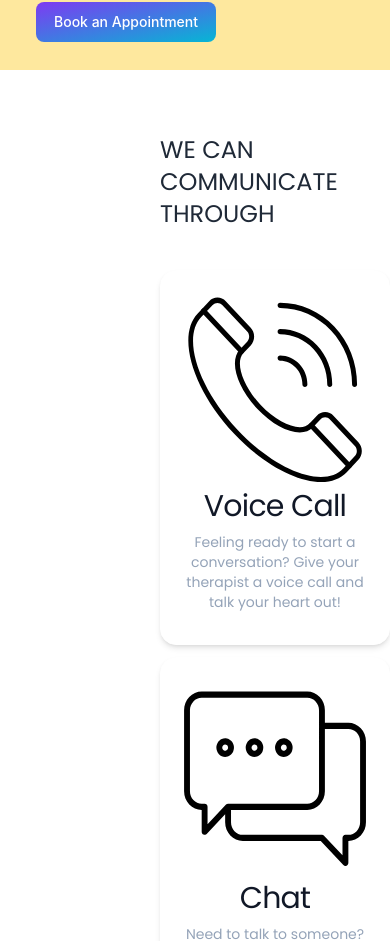
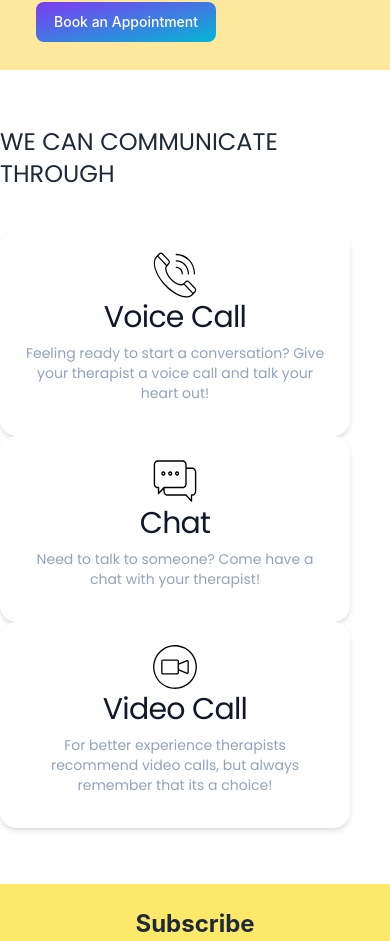
Before and after one commit to TherapyProject/iTherapy, a React (Create React App) app: page /home in a window 390 px wide. Shown: the part 480-1421 px from the top of the page. Built offline with nearby package versions, Linux system fonts and the light colour scheme.

Commit message:
enhance stryling

```diff
--- a/src/App.jsx
+++ b/src/App.jsx
@@ -11,7 +11,7 @@ import Navbar from './components/NavBar/Navbar';
 
 function App() {
   return (
-    <div className="App h-screen	w-full	flex flex-col">
+    <div className="App flex flex-col">
       <Navbar />
       <BrowserRouter>
         <Routes>
--- a/src/components/Communication/Card.js
+++ b/src/components/Communication/Card.js
@@ -6,7 +6,7 @@ function Card({ title, description, link, pic }) {
             <div className="p-5 flex flex-col content-center">
                 <img
                     src={pic}
-                    className="md:m-auto sm:h-12 "
+                    className="m-auto h-12 "
                     alt={title}
                 />
                 <a href={link}>
--- a/src/components/Communication/Communication.js
+++ b/src/components/Communication/Communication.js
@@ -6,11 +6,11 @@ import chat from '../../images/chat.svg';
 
 function Communication() {
     return (
-        <div className="pl-40 pb-10" >
-            <div className=" font-['Poppins'] pt-16 pb-10 text-2xl md:text-3xl">
+        <div className="pb-14 pt-14 md:pl-10 lg:pl-20 pr-10" >
+            <div className=" pb-10 font-['Poppins'] text-2xl md:text-3xl">
                 <h2>WE CAN COMMUNICATE THROUGH</h2>
             </div>
-            <div className="flex gap-3 md:flex-row flex-col">
+            <div className="flex justify-between md:flex-row flex-col">
                 <Card link="/voice" pic={phoneCall} title="Voice Call" description="Feeling ready to start a conversation? Give your therapist a voice call and talk your heart out!" />
                 <Card link="/chat" pic={chat} title="Chat" description="Need to talk to someone? Come have a chat with your therapist!"/>
                 <Card link="/video" pic={videoCall} title="Video Call" description="For better experience therapists recommend video calls, but always remember that its a choice!" />
```
